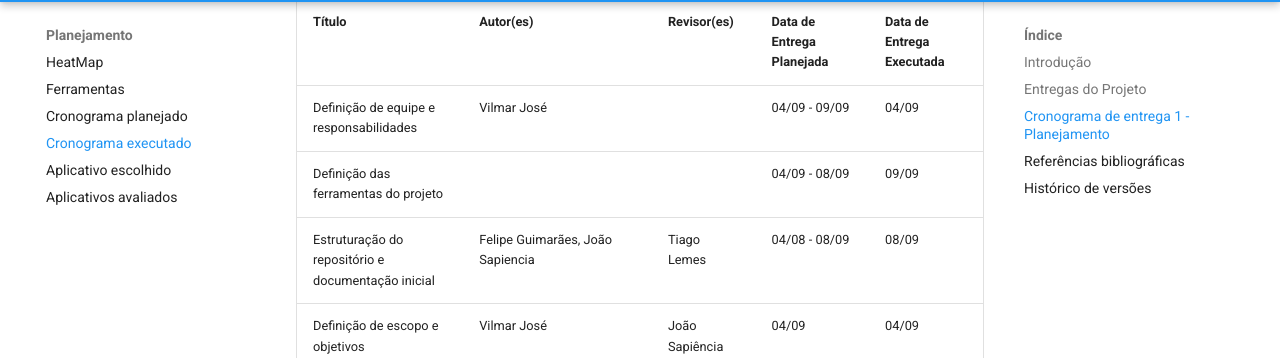
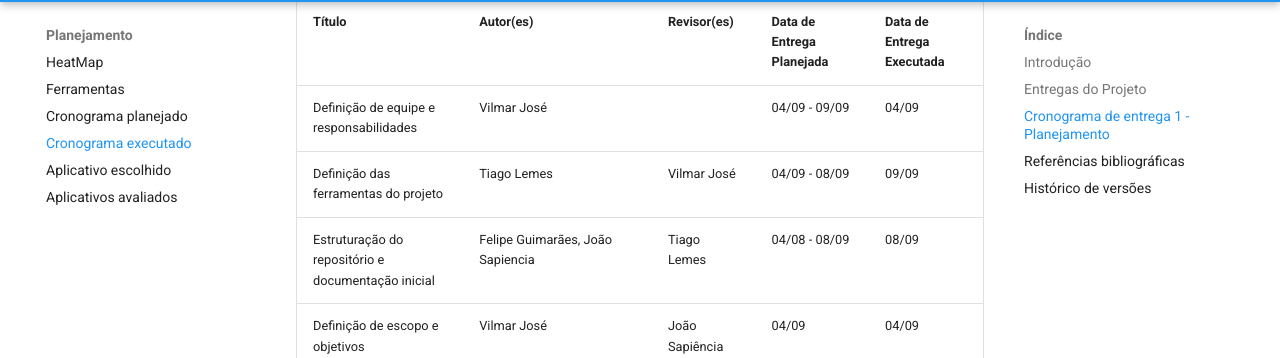
Before and after one commit to Requisitos-de-Software/2025.2-Grupo03, an MkDocs documentation site: the page built from docs/Planejamento/cronograma_executado.md, in a window 1280 px wide and 900 px high, scrolled down 1037 px. Shown: the part 94-452 px from the top of the window. Built offline with MkDocs 1.6.1 and Material for MkDocs 9.7.7, drawn with Linux system fonts in a browser that asks for light colours; comment, search, counter and statistics services are not loaded.

Commit message:
Update cronograma_executado.md

```diff
--- a/docs/Planejamento/cronograma_executado.md
+++ b/docs/Planejamento/cronograma_executado.md
@@ -26,7 +26,7 @@ Este documento apresenta o cronograma executado na disciplina de Requisitos de S
 | **Título** | **Autor(es)** | **Revisor(es)** | **Data de Entrega Planejada** | **Data de Entrega Executada** |
 |------------|---------------|-----------------|-------------------------------|-------------------------------|
 | Definição de equipe e responsabilidades | Vilmar José | | 04/09 - 09/09 | 04/09 |
-| Definição das ferramentas do projeto | | | 04/09 - 08/09 | 09/09 |
+| Definição das ferramentas do projeto | Tiago Lemes | Vilmar José | 04/09 - 08/09 | 09/09 |
 | Estruturação do repositório e documentação inicial | Felipe Guimarães, João Sapiencia | Tiago Lemes | 04/08 - 08/09 | 08/09 |
 | Definição de escopo e objetivos | Vilmar José | João Sapiência | 04/09 | 04/09 |
 | Elaboração do cronograma planejado detalhado | Vilmar José | João Sapiência | 04/09 - 08/09 | 09/09 |
```
